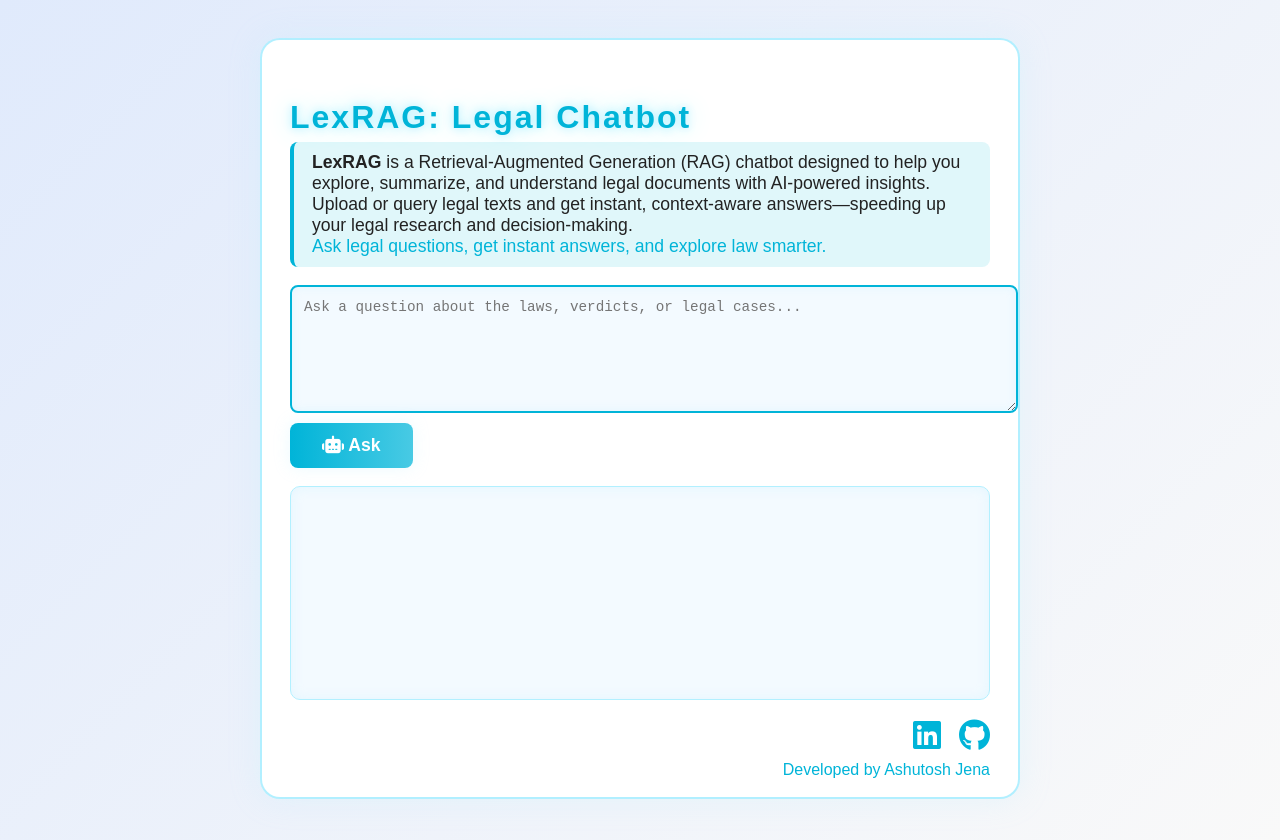
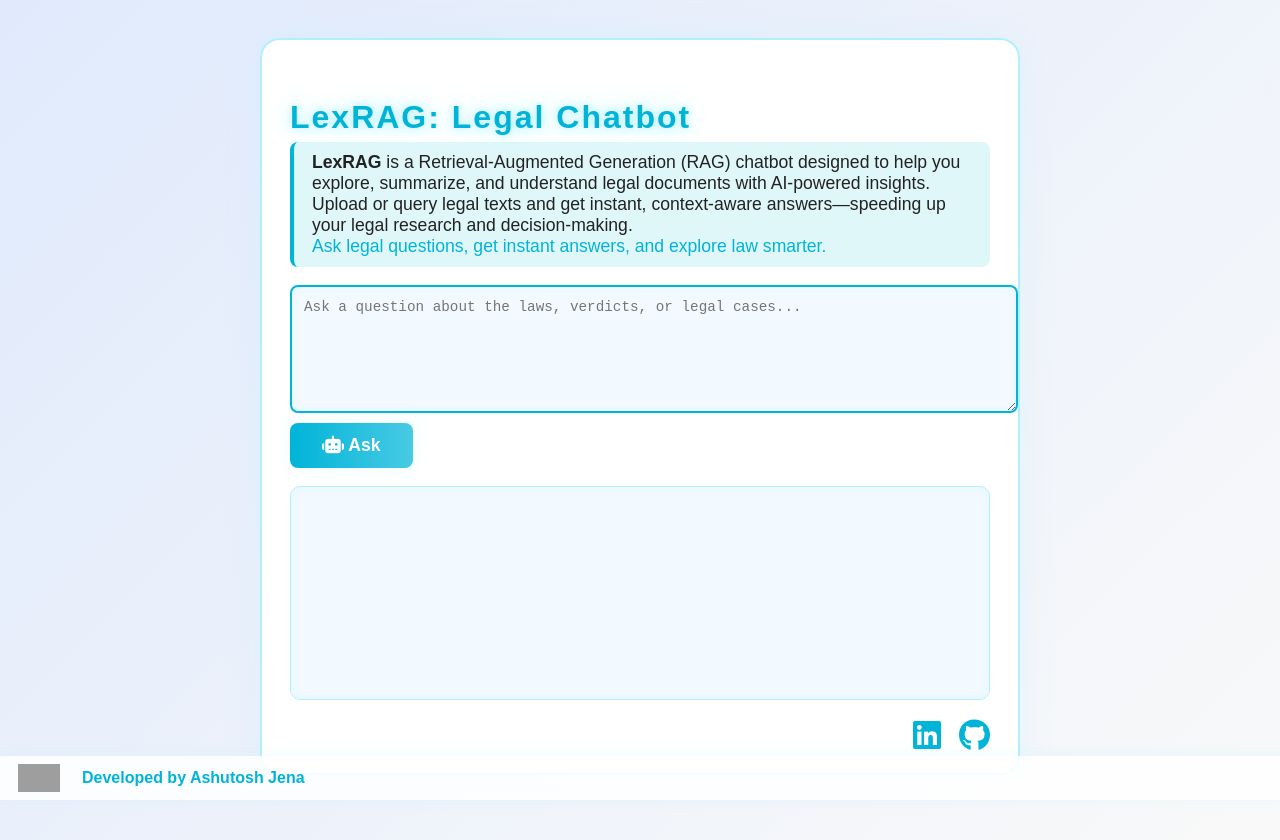
Before and after one commit to ajverse/LexRAG, a plain HTML site: page frontend/index.html in a window 1280 px wide. Drawn offline with Linux system fonts and the light colour scheme; grey boxes are pictures that could not be loaded; files whose address does not match are found by name.

Commit message:
Committing all changes before removing screenshot files

```diff
--- a/frontend/index.html
+++ b/frontend/index.html
@@ -119,6 +119,40 @@
       color: #222;
       transform: scale(1.15);
     }
+    .footer-bar {
+      position: fixed;
+      left: 0;
+      bottom: 0;
+      width: 100vw;
+      display: flex;
+      align-items: center;
+      gap: 12px;
+      background: rgba(255,255,255,0.85);
+      padding: 8px 18px;
+      z-index: 100;
+      box-shadow: 0 -2px 12px #b2f0ff30;
+    }
+    .footer-bar .flag {
+      height: 28px;
+      width: 42px;
+      margin-right: 10px;
+    }
+    .footer-bar .footer-text {
+      color: #00b4d8;
+      font-family: 'Orbitron', Arial, sans-serif;
+      font-size: 1em;
+      font-weight: bold;
+    }
+    @media (max-width: 600px) {
+      .footer-bar {
+        font-size: 0.9em;
+        padding: 6px 8px;
+      }
+      .footer-bar .flag {
+        height: 20px;
+        width: 30px;
+      }
+    }
     @import url('https://fonts.googleapis.com/css2?family=Orbitron:wght@700&family=Fira+Mono&display=swap');
   </style>
 </head>
@@ -136,9 +170,10 @@
       <a href="https://www.linkedin.com/in/ashutosh-jena-67a3b91ba/" target="_blank" title="LinkedIn"><i class="fab fa-linkedin"></i></a>
       <a href="https://github.com/ajverse" target="_blank" title="GitHub"><i class="fab fa-github"></i></a>
     </div>
-    <div style="text-align:right; color:#00b4d8; font-family:'Orbitron',Arial,sans-serif; font-size:1em; margin-top:6px;">
-      Developed by Ashutosh Jena
-    </div>
+  </div>
+  <div class="footer-bar">
+    <img class="flag" src="https://upload.wikimedia.org/wikipedia/en/4/41/Flag_of_India.svg" alt="Indian Flag" />
+    <span class="footer-text">Developed by Ashutosh Jena</span>
   </div>
   <script src="/static/script.js"></script>
 </body>
```
Also changed, not shown: 2 other files.
